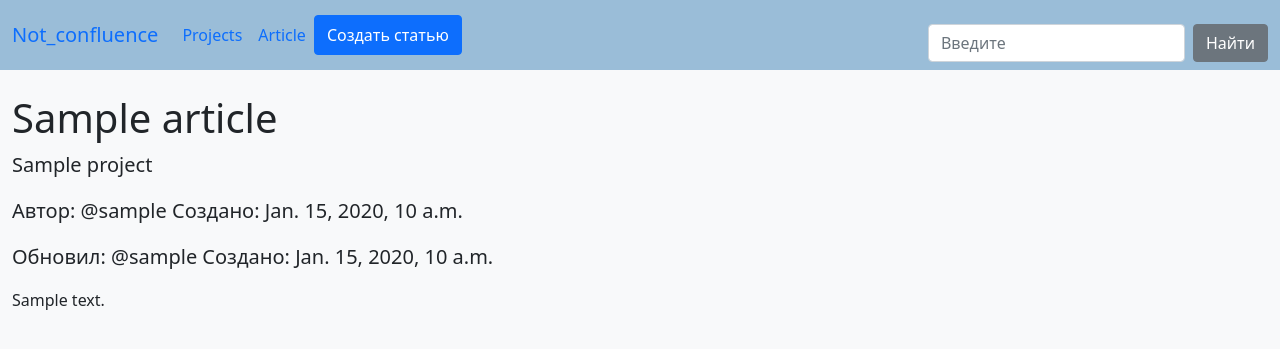
After one commit to Evgeniy-Pavlov/not_confluence, a Django app: page /article-detail/1/ in a window 1280 px wide. The commit adds this page. Shown: the top 349 px of the page. Run offline with Django 4.2, Linux system fonts and the light colour scheme; tables that the repository leaves empty hold one stand-in row (values such as "Sample post"); some libraries are stand-ins or nearby versions.

Commit message:
добавил detail_view для статей

```diff
--- a/not_confluence/mainapp/models.py
+++ b/not_confluence/mainapp/models.py
@@ -19,8 +19,8 @@ class Project(models.Model):
 
 
 class Article(models.Model):
-    title = models.CharField(unique=True, max_length=30)
-    body = models.TextField(blank=True, null=True, max_length=3000)
+    title = models.CharField(unique=True, max_length=100)
+    body = models.TextField(blank=True, null=True, max_length=10000)
     date_create = models.DateTimeField(null=True)
     project = models.ForeignKey(Project, on_delete=models.PROTECT, null=False)
     author = models.ForeignKey(User, on_delete=models.SET_NULL, null=True)
--- /dev/null
+++ b/not_confluence/mainapp/templates/mainapp/article_detail.html
@@ -0,0 +1,17 @@
+{% extends "base.html" %}
+
+{% block body %}
+    <h1 class="display-6">{{object.title}}</h1>
+    <p class="lead">
+        {{object.project.name}}
+      </p>
+    <p class="lead">
+        Автор: @{{object.author.login}} Создано: {{object.date_create}}
+      </p>
+      {% if object.user_update %}
+        <p class="lead">
+            Обновил: @{{object.user_update.login}} Создано: {{object.date_update}}
+        </p>
+      {% endif %}
+    <div class="bd-example-snippet bd-code-snippet"><p>{{object.body}}</p></div>
+{% endblock  %}
--- a/not_confluence/mainapp/templates/mainapp/article_list.html
+++ b/not_confluence/mainapp/templates/mainapp/article_list.html
@@ -1,13 +1,13 @@
 {% extends "base.html" %}
 {% block body %}
-Article
+<h3>Article</h3>
 <div>
 
 {% for art in object_list %}
     <div class="card border-light mb-3" style="max-width: auto;">
         <div class="card-header">@{{art.author.login}}</div>
     <div class="card-body">
-    <h5 class="card-title">{{art.title}}</h5>
+    <a href="/article-detail/{{art.id}}"><h5 class="card-title">{{art.title}}</h5></a>
     <p class="card-text">{{art.body}}</p>
   </div>
 </div>
--- a/not_confluence/mainapp/views.py
+++ b/not_confluence/mainapp/views.py
@@ -3,10 +3,6 @@ from .models import User, Article, Project
 from django.views.generic import ListView, DetailView, CreateView, UpdateView, DeleteView
 
 # Create your views here.
-
-def article_view(request):
-    article = Article.objects.all()
-    return render(request, 'mainapp/article_list.html', {'article': article})
 
 class ArticleListView(ListView):
     model = Article
@@ -14,3 +10,7 @@ class ArticleListView(ListView):
 
 class ProjectListView(ListView):
     model = Project
+
+
+class ArticleDetailView(DetailView):
+    model = Article
--- a/not_confluence/not_confluence/urls.py
+++ b/not_confluence/not_confluence/urls.py
@@ -15,10 +15,11 @@ Including another URLconf
 """
 from django.contrib import admin
 from django.urls import path
-from mainapp.views import ProjectListView, ArticleListView
+from mainapp.views import ProjectListView, ArticleListView, ArticleDetailView
 
 urlpatterns = [
     path('admin/', admin.site.urls),
     path('article/', ArticleListView.as_view()),
-    path('project-list/', ProjectListView.as_view())
+    path('project-list/', ProjectListView.as_view()),
+    path('article-detail/<int:pk>/', ArticleDetailView.as_view())
 ]
--- a/not_confluence/templates/base.html
+++ b/not_confluence/templates/base.html
@@ -36,8 +36,8 @@
         </ul>
 
         <form class="d-flex mt-3" role="search">
-          <input class="form-control me-2" type="search" placeholder="Search" aria-label="Search">
-          <button class="btn btn-secondary" type="submit">Search</button>
+          <input class="form-control me-2" type="search" placeholder="Введите" aria-label="Search">
+          <button class="btn btn-secondary" type="submit">Найти</button>
         </form>
       </div>
     </div>
```
Also changed, not shown: not_confluence/mainapp/migrations/0002_alter_article_body_alter_article_title.py (added).
